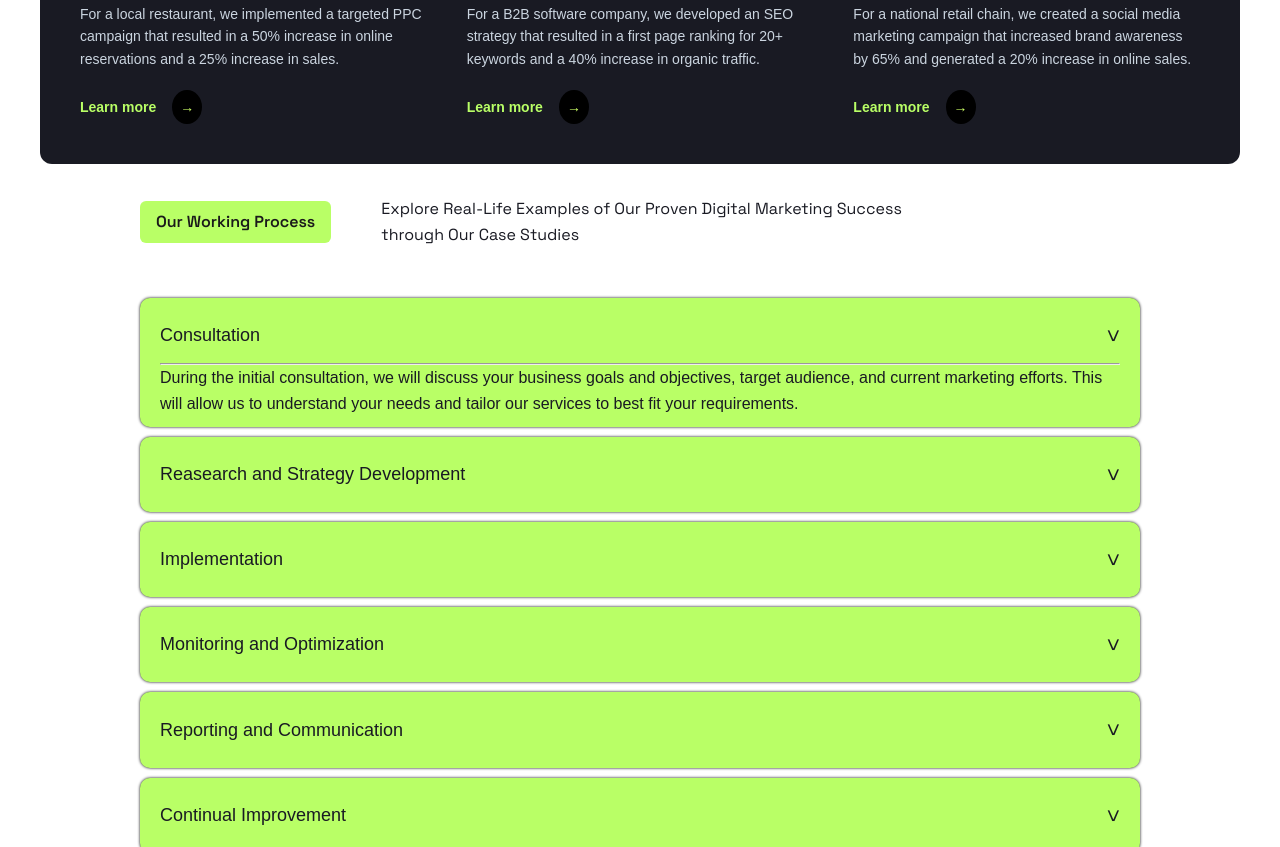
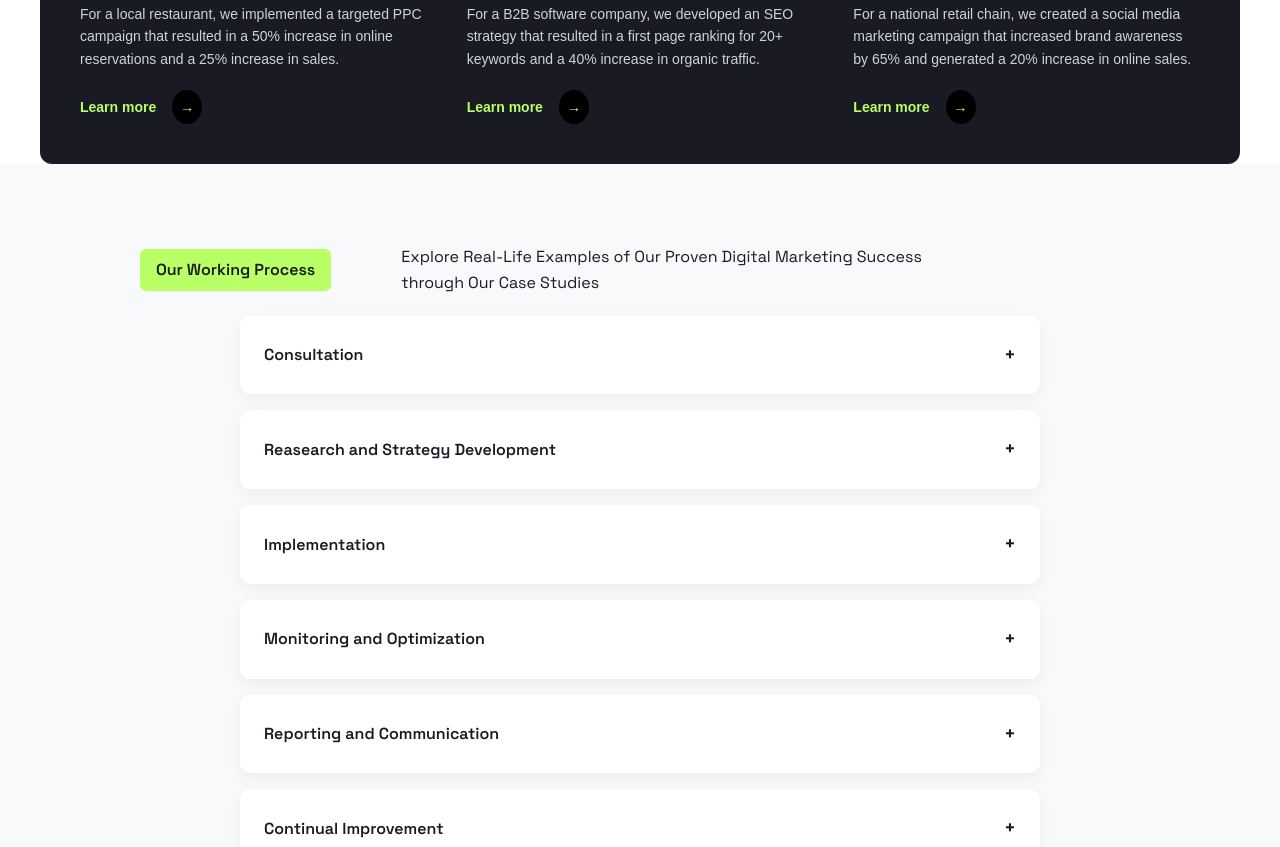
Before and after one commit to Ghost-codestake/Postivous, a plain HTML site: page index.html in a window 1280 px wide. Shown: the part 1953-2800 px from the top of the page. Drawn offline with Linux system fonts and the light colour scheme; files whose address does not match are found by name.

Commit message:
Updated file structure and code

```diff
--- a/css/style.css
+++ b/css/style.css
@@ -502,77 +502,62 @@ ul {
   transition-duration: 0.3s;
 }
 
-/*accordition*/
-.accordition {
-  max-width: 1000px;
-  margin: 2rem auto;
-}
-.class {
-  display: flex;
-  align-items: center;
-  gap: 50px;
-  max-width: 1000px;
-  font-family: "Space Grotesk", sans-serif;
-  margin-bottom: 50px;
-}
-.accordition-header {
-  background-color: #b9ff66;
-  color: #1a1a1a;
-  padding: 8px 16px;
-  border-radius: 6px;
-  font-weight: 600;
-  font-size: 16px;
-}
-.accordition-header-text {
-  color: #191a23;
-  font-size: 16px;
-  font-weight: 400;
-  max-width: 550px;
+/* process Section */
+.process-section{
+  padding: 80px 0;
+  background: #f8f9fa;
+    font-family: "Space Grotesk", sans-serif;
 }
 
-#accordion li {
-  list-style: none;
-  margin-bottom: 10px;
-  padding: 10px;
+.process-container {
+  max-width: 800px;
+  margin: 20px auto;
+}
+
+.process-item {
+  background: #fff;
   border-radius: 10px;
-  box-shadow: 0px 0px 3px black;
-  background-color: #b9ff66;
+  margin-bottom: 1rem;
+  box-shadow: 0 5px 15px rgba(25, 26, 35, 0.05);
 }
-#accordion li label {
-  padding: 10px;
+
+
+.process-question {
+  padding: 1.5rem;
+  cursor: pointer;
   display: flex;
   justify-content: space-between;
   align-items: center;
-  font-size: 18px;
-  font-weight: 500;
+  font-weight: 600;
   color: #191a23;
-  cursor: pointer;
-}
-hr {
-  background-color: #191a23;
-  height: 1.5px;
+  user-select: none;
 }
 
-#accordion li label span {
-  transform: rotate(90deg);
-  font-size: 22px;
-  color: #191a23;
+.process-question:hover {
+  color: #b9ff66;
 }
 
-#accordion label + input[type="radio"] {
-  display: none;
+.process-icon {
+  font-size: 1.2rem;
+  transition: transform 0.3s ease;
 }
 
-#accordion .content {
-  padding: 0 10px;
-  line-height: 26px;
+.process-item.active .process-icon {
+  transform: rotate(45deg);
+}
+
+.process-answer {
+  padding: 0 1.5rem;
   max-height: 0;
   overflow: hidden;
-  transition: max-height 0.5s;
+  transition: all 0.3s ease;
+  color: #666;
+  line-height: 1.6;
 }
 
-#accordion label + input[type="radio"]:checked + .content {
-  max-height: 400px;
+.process-item.active .process-answer {
+  padding: 0 1.5rem 1.5rem;
+  max-height: 200px;
 }
 
 /*Our Team*/
@@ -1191,6 +1176,9 @@ footer{
 
 /* Small Mobile (≤480px) */
 @media (max-width: 480px) {
+    body{
+    overflow-x: hidden;
+  }
   .nav-links {
     flex-direction: column;
     gap: 10px;
@@ -1217,10 +1205,16 @@ footer{
   .nav-links2{
     flex-direction: column;
   }
+  .process-section{
+    padding: 50px 0;
+  }
 }
 
 /* Large Mobile / Small Tablet (≤600px) */
 @media (max-width: 600px) {
+    body{
+    overflow-x: hidden;
+  }
   .company-list {
     grid-template-columns: repeat(2, 1fr);
     gap: 15px;
--- a/index.html
+++ b/index.html
@@ -3,7 +3,12 @@
   <head>
     <meta charset="UTF-8" />
     <meta name="viewport" content="width=device-width, initial-scale=1.0" />
-    <title>Postivous</title>
+    <title>Postivous SEO – Expert Insights for Growth</title>
+    <meta
+      name="description"
+      content="Stay ahead with Postivious SEO. Get ranking tips, algorithm updates, and digital growth strategies from industry experts."
+    />
+    <link rel="icon" type="image/png" href="./public/Icon.png" />
     <link rel="stylesheet" href="./css/style.css" />
   </head>
   <body>
@@ -18,7 +23,6 @@
           <li><a href="#usecases">Use Cases</a></li>
           <li><a href="./html/pricing.html">Pricing</a></li>
           <li><a href="./html/blog.html">Blog</a></li>
-          <button class="btn">Request a quote</button>
         </ul>
         <div class="hamburger" id="hamburger">
           <span></span>
@@ -38,7 +42,10 @@
           through a range of services including SEO, PPC, social media
           marketing, and content creation.
         </p>
-        <button onclick="window.location.href='./html/contact.html'"class="hero-btn scroll-animate fade-up delay-2">
+        <button
+          onclick="window.location.href='./html/contact.html'"
+          class="hero-btn scroll-animate fade-up delay-2"
+        >
           Book a consultation
         </button>
       </div>
@@ -73,37 +80,55 @@
       <div class="card-grid">
         <div class="custom-card bgc1 scroll-animate fade-left">
           <h3>Search Engine<br />Optimization</h3>
-          <img src="./images/service-img/Illustration (1).png" alt="Card Image" />
+          <img
+            src="./images/service-img/Illustration (1).png"
+            alt="Card Image"
+          />
           <a href="#" class="learn-more"><span>➜</span> Learn more</a>
         </div>
 
         <div class="custom-card bgc2 scroll-animate fade-right">
           <h3>Pay-per-click<br />Advertising</h3>
-          <img src="./images/service-img/Illustration (2).png" alt="Card Image" />
+          <img
+            src="./images/service-img/Illustration (2).png"
+            alt="Card Image"
+          />
           <a href="#" class="learn-more"><span>➜</span> Learn more</a>
         </div>
 
         <div class="custom-card bgc3 scroll-animate fade-up delay-1">
           <h3>Social Media<br />Marketing</h3>
-          <img src="./images/service-img/Illustration (3).png" alt="Card Image" />
+          <img
+            src="./images/service-img/Illustration (3).png"
+            alt="Card Image"
+          />
           <a href="#" class="learn-more"><span>➜</span> Learn more</a>
         </div>
 
         <div class="custom-card bgc1 scroll-animate fade-right delay-1">
           <h3>Email<br />Marketing</h3>
-          <img src="./images/service-img/illustration (4).png" alt="Card Image" />
+          <img
+            src="./images/service-img/illustration (4).png"
+            alt="Card Image"
+          />
           <a href="#" class="learn-more"><span>➜</span> Learn more</a>
         </div>
 
         <div class="custom-card bgc2 scroll-animate fade-left delay-2">
           <h3>Content<br />Creation</h3>
-          <img src="./images/service-img/Illustration (5).png" alt="Card Image" />
+          <img
+            src="./images/service-img/Illustration (5).png"
+            alt="Card Image"
+          />
           <a href="#" class="learn-more"><span>➜</span> Learn more</a>
         </div>
 
         <div class="custom-card bgc3 scroll-animate fade-up delay-2">
           <h3>Analytics and<br />Tracking</h3>
-          <img src="./images/service-img/illustration (6).png" alt="Card Image" />
+          <img
+            src="./images/service-img/illustration (6).png"
+            alt="Card Image"
+          />
           <a href="#" class="learn-more"><span>➜</span> Learn more</a>
         </div>
       </div>
@@ -171,22 +196,23 @@
       </div>
     </section>
 
-    <section class="accordition" id="">
-      <div class="class">
-        <div class="accordition-header">Our Working Process</div>
-        <p class="accordition-header-text">
+    <section class="process-section">
+      <div class="container">
+        <div class="service-head">
+          <h1>Our Working Process</h1>
+          <p>
             Explore Real-Life Examples of Our Proven Digital Marketing Success
             through Our Case Studies
           </p>
         </div>
 
-      <ul id="accordion">
-        <li>
-          <label for="first"> Consultation <span>&#x3e;</span></label>
-          <input type="radio" name="accordion" id="first" checked />
-
-          <div class="content">
-            <hr />
+        <div class="process-container">
+          <div class="process-item scroll-animate fade-up">
+            <div class="process-question">
+              <span> Consultation</span>
+              <span class="process-icon">+</span>
+            </div>
+            <div class="process-answer">
               <p>
                 During the initial consultation, we will discuss your business
                 goals and objectives, target audience, and current marketing
@@ -194,85 +220,90 @@
                 our services to best fit your requirements.
               </p>
             </div>
-        </li>
-        <li>
-          <label for="second"
-            >Reasearch and Strategy Development <span>&#x3e;</span></label
-          >
-          <input type="radio" name="accordion" id="second" />
-          <div class="content">
-            <hr />
+          </div>
+
+          <div class="process-item scroll-animate fade-up">
+            <div class="process-question">
+              <span>Reasearch and Strategy Development</span>
+              <span class="process-icon">+</span>
+            </div>
+            <div class="process-answer">
               <p>
                 Our team conducts in-depth keyword research, competitor analysis
                 and market study to create a tailored SEO strategy that focusses
-              on maximizing your online visibility, driving orgaanic traffic and
-              generating measurable results that help you achieve long-term
-              success
+                on maximizing your online visibility, driving orgaanic traffic
+                and generating measurable results that help you achieve
+                long-term success
               </p>
             </div>
-        </li>
-        <li>
-          <label for="third">Implementation <span>&#x3e;</span></label>
-          <input type="radio" name="accordion" id="third" />
-          <div class="content">
-            <hr />
+          </div>
+
+          <div class="process-item scroll-animate fade-up">
+            <div class="process-question">
+              <span>Implementation</span>
+              <span class="process-icon">+</span>
+            </div>
+            <div class="process-answer">
               <p>
                 We put the strategy into action, where Our experts optimize your
-              website structure, improve technical SEO elements, enhance on-page
-              content and set up off-page campaigns like link bulding and also
-              enhance the overall user experience, ensuring your site attracts
-              and retains the right audience
+                website structure, improve technical SEO elements, enhance
+                on-page content and set up off-page campaigns like link bulding
+                and also enhance the overall user experience, ensuring your site
+                attracts and retains the right audience
               </p>
             </div>
-        </li>
-        <li>
-          <label for="fourth"
-            >Monitoring and Optimization<span>&#x3e;</span></label
-          >
-          <input type="radio" name="accordion" id="fourth" />
-          <div class="content">
-            <hr />
+          </div>
+
+          <div class="process-item scroll-animate fade-up">
+            <div class="process-question">
+              <span>Monitoring and Optimization</span>
+              <span class="process-icon">+</span>
+            </div>
+            <div class="process-answer">
               <p>
-              We track key metrics, analyze data and identify opportunities for
-              Improvement. By making data-driven adjustments and fine-tuning
-              strategies regularly. We ensure your website stays optimized and
-              continues to renk higher, even as search engine algorithms and
-              user behaviours evolve.
+                We track key metrics, analyze data and identify opportunities
+                for Improvement. By making data-driven adjustments and
+                fine-tuning strategies regularly. We ensure your website stays
+                optimized and continues to renk higher, even as search engine
+                algorithms and user behaviours evolve.
               </p>
             </div>
-        </li>
-        <li>
-          <label for="fifth"
-            >Reporting and Communication <span>&#x3e;</span></label
-          >
-          <input type="radio" name="accordion" id="fifth" />
-          <div class="content">
-            <hr />
+          </div>
+
+          <div class="process-item scroll-animate fade-up">
+            <div class="process-question">
+              <span>Reporting and Communication </span>
+              <span class="process-icon">+</span>
+            </div>
+            <div class="process-answer">
               <p>
                 Transparency is at the heart of everything we do. We provide you
                 with detailed reports that showcase your campaign's progress,
                 including traffic insights, ranking improvments and conversion
-              metrics. Alongside regular updates, we maintain open Communication
-              channels so you can always stay informed and confident about the
-              direction of your SEO strategy
+                metrics. Alongside regular updates, we maintain open
+                Communication channels so you can always stay informed and
+                confident about the direction of your SEO strategy
               </p>
             </div>
-        </li>
-        <li>
-          <label for="sixth">Continual Improvement<span>&#x3e;</span></label>
-          <input type="radio" name="accordion" id="sixth" />
-          <div class="content">
-            <hr />
+          </div>
+          <div class="process-item scroll-animate fade-up">
+            <div class="process-question">
+              <span>Continual Improvement </span>
+              <span class="process-icon">+</span>
+            </div>
+            <div class="process-answer">
               <p>
                 The digital landscape is constantly changing and so is SEO. We
-              believe in ongoing growth and refinement, which means continually
-              improving your strategy to keep you ahead of the competition, by
-              aadopting latest trends, technologies and algorithm updates making
-              sure your business continous to thrive in an ever evolving market
+                believe in ongoing growth and refinement, which means
+                continually improving your strategy to keep you ahead of the
+                competition, by aadopting latest trends, technologies and
+                algorithm updates making sure your business continous to thrive
+                in an ever evolving market
               </p>
             </div>
-        </li>
-      </ul>
+          </div>
+        </div>
+      </div>
     </section>
 
     <section class="team" id="team">
@@ -548,9 +579,9 @@
         </nav>
 
         <div class="footer-social">
-         <a href=""><img src="./images/Linkldn.png" alt="Linkldn"></a>
-         <a href=""><img src="./images/facebook (2).png" alt="Facebook"></a>
-          <a href=""><img src="./images/twitter.png" alt="Twitter"></a>
+          <a href=""><img src="./images/Linkldn.png" alt="Linkldn" /></a>
+          <a href=""><img src="./images/facebook (2).png" alt="Facebook" /></a>
+          <a href=""><img src="./images/twitter.png" alt="Twitter" /></a>
         </div>
       </div>
 
@@ -564,7 +595,8 @@
         <div class="news">
           <div class="email">
             <label for=""></label>
-          <input type="email" placeholder="Email"></div>
+            <input type="email" placeholder="Email" />
+          </div>
           <div class="news-btn"><button>Subscribe to news</button></div>
         </div>
       </div>
```
Also changed, not shown: js/script.js (+30 -13 lines), public/google0567e2bb9aa3387c (1).html (added, +1 -0 lines), js/pricing.js (line endings or trailing spaces), public/Icon.png (added), 1 other file. Lines whose indentation alone changed are shown as unchanged.
